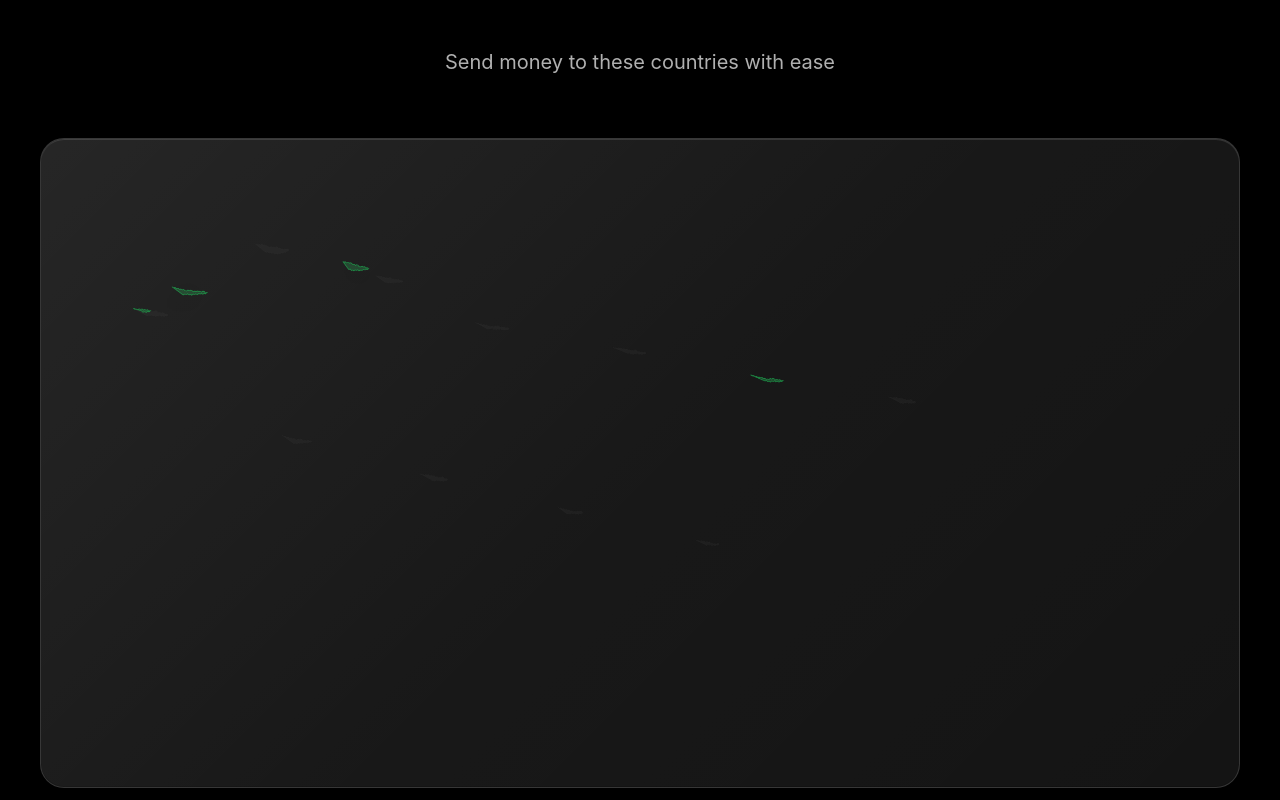
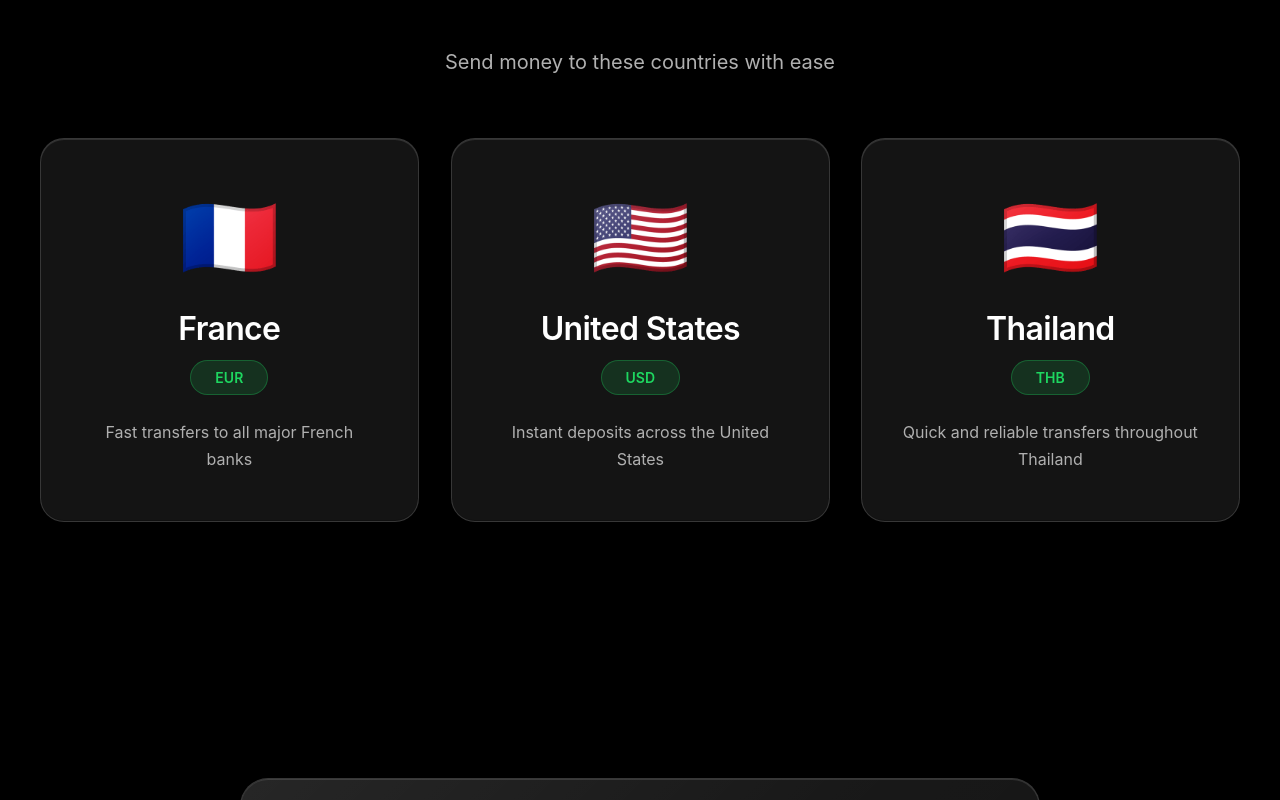
Before and after one commit to HugoChambert/COINVOY, a React (Vite) app: page / in a window 1280 px wide. Shown: the part 1820-2620 px from the top of the page. Built offline with nearby package versions, Linux system fonts and the light colour scheme; no server answers.

Commit message:
Updated Countries.css

```diff
--- a/src/components/Countries.css
+++ b/src/components/Countries.css
@@ -16,81 +16,52 @@
   margin-bottom: 4rem;
 }
 
-.world-map-container {
-  position: relative;
-  padding: 3rem;
-  border-radius: 24px;
-  overflow: hidden;
-  min-height: 500px;
-  display: flex;
-  align-items: center;
-  justify-content: center;
-  will-change: transform;
+.countries-grid {
+  display: grid;
+  grid-template-columns: repeat(auto-fit, minmax(320px, 1fr));
+  gap: 2rem;
 }
 
-.world-map {
-  width: 100%;
-  height: auto;
-  max-height: 600px;
-  filter: drop-shadow(0 4px 20px rgba(0, 0, 0, 0.1));
+.country-card {
+  padding: 3rem 2.5rem;
+  border-radius: 24px;
+  text-align: center;
+  transition: all 0.5s cubic-bezier(0.16, 1, 0.3, 1);
+  will-change: transform;
+  position: relative;
+  overflow: hidden;
 }
 
-.world-base {
-  fill: rgba(100, 100, 100, 0.1);
-  stroke: rgba(100, 100, 100, 0.2);
-  stroke-width: 0.5;
+.country-card::before {
+  content: '';
+  position: absolute;
+  top: 0;
+  left: 0;
+  right: 0;
+  bottom: 0;
+  background: radial-gradient(
+    circle at center,
+    rgba(30, 215, 96, 0.1) 0%,
+    transparent 70%
+  );
+  opacity: 0;
+  transition: opacity 0.5s cubic-bezier(0.16, 1, 0.3, 1);
   pointer-events: none;
 }
 
-.country-path {
-  fill: rgba(30, 215, 96, 0.2);
-  stroke: rgba(30, 215, 96, 0.5);
-  stroke-width: 1.5;
-  cursor: pointer;
-  transition: all 0.4s cubic-bezier(0.16, 1, 0.3, 1);
-  will-change: transform, filter;
+.country-card.active::before {
+  opacity: 1;
 }
 
-.country-path:hover {
-  fill: rgba(30, 215, 96, 0.5);
-  stroke: rgba(30, 215, 96, 1);
-  stroke-width: 2.5;
-  filter: drop-shadow(0 0 20px rgba(30, 215, 96, 0.9))
-          drop-shadow(0 0 40px rgba(30, 215, 96, 0.6))
-          drop-shadow(0 0 60px rgba(30, 215, 96, 0.3));
-  transform: scale(1.05);
-  transform-origin: center;
+.country-card:hover {
+  transform: translateY(-8px) scale(1.02);
+  box-shadow: 0 20px 60px rgba(0, 0, 0, 0.4);
+  border-color: rgba(255, 255, 255, 0.25);
 }
 
-.country-info {
-  position: absolute;
-  top: 50%;
-  right: 3rem;
-  transform: translateY(-50%) scale(0.95);
-  background: rgba(255, 255, 255, 0.05);
-  backdrop-filter: blur(20px);
-  padding: 2rem;
-  border-radius: 20px;
-  border: 1px solid rgba(255, 255, 255, 0.1);
-  min-width: 300px;
-  opacity: 0;
-  pointer-events: none;
-  transition: all 0.5s cubic-bezier(0.16, 1, 0.3, 1);
-  text-align: center;
-  box-shadow: 0 8px 32px rgba(0, 0, 0, 0.2);
-}
-
-.country-info.visible {
-  opacity: 1;
-  pointer-events: auto;
-  transform: translateY(-50%) scale(1);
-}
-
-.country-flag {
-  font-size: 4rem;
+.country-card-flag {
+  font-size: 5rem;
   margin-bottom: 1.5rem;
-  position: relative;
-  z-index: 1;
   animation: float 3s ease-in-out infinite;
 }
 
@@ -103,37 +74,35 @@
   }
 }
 
-.country-name {
-  font-size: 1.75rem;
+.country-card-name {
+  font-size: 2rem;
   font-weight: 600;
-  margin-bottom: 0.5rem;
+  margin-bottom: 0.75rem;
   letter-spacing: -0.02em;
 }
 
-.country-currency {
+.country-card-currency {
   display: inline-block;
-  padding: 0.5rem 1.25rem;
+  padding: 0.5rem 1.5rem;
   background: rgba(30, 215, 96, 0.15);
   border: 1px solid rgba(30, 215, 96, 0.3);
   border-radius: 20px;
   font-size: 0.875rem;
   font-weight: 600;
   margin-bottom: 1.5rem;
-  position: relative;
-  z-index: 1;
   color: rgba(30, 215, 96, 1);
   transition: all 0.3s cubic-bezier(0.16, 1, 0.3, 1);
 }
 
-.country-currency:hover {
+.country-card:hover .country-card-currency {
   background: rgba(30, 215, 96, 0.25);
   border-color: rgba(30, 215, 96, 0.5);
   box-shadow: 0 0 20px rgba(30, 215, 96, 0.3);
 }
 
-.country-description {
+.country-card-description {
   font-size: 1rem;
-  line-height: 1.6;
+  line-height: 1.7;
   color: #b0b0b0;
 }
 
@@ -153,40 +122,35 @@
     margin-bottom: 2.5rem;
   }
 
-  .world-map-container {
-    padding: 2rem 1rem;
-    min-height: 400px;
-    flex-direction: column;
+  .countries-grid {
+    grid-template-columns: 1fr;
+    gap: 1.5rem;
   }
 
-  .country-info {
-    position: static;
-    transform: none;
-    margin-top: 2rem;
-    min-width: auto;
-    width: 100%;
+  .country-card {
+    padding: 2.5rem 2rem;
   }
 
-  .country-info.visible {
-    transform: scale(1);
+  .country-card:hover {
+    transform: translateY(-4px) scale(1.01);
   }
 
-  .country-flag {
-    font-size: 3rem;
+  .country-card-flag {
+    font-size: 4rem;
     margin-bottom: 1rem;
   }
 
-  .country-name {
-    font-size: 1.5rem;
+  .country-card-name {
+    font-size: 1.6rem;
   }
 
-  .country-currency {
+  .country-card-currency {
     font-size: 0.8rem;
-    padding: 0.35rem 0.875rem;
+    padding: 0.4rem 1.2rem;
   }
 
-  .country-description {
+  .country-card-description {
     font-size: 0.95rem;
-    line-height: 1.5;
+    line-height: 1.6;
   }
 }
--- a/src/components/Countries.tsx
+++ b/src/components/Countries.tsx
@@ -1,11 +1,10 @@
-import { useState, useRef } from 'react'
+import { useState } from 'react'
 import { useLanguage } from '../contexts/LanguageContext'
 import './Countries.css'
 
 function Countries() {
   const { t } = useLanguage()
   const [hoveredCountry, setHoveredCountry] = useState<string | null>(null)
-  const cardRef = useRef<HTMLDivElement>(null)
 
   const countries = [
     {
@@ -31,8 +30,6 @@ function Countries() {
     },
   ]
 
-  const currentCountry = countries.find(c => c.id === hoveredCountry)
-
   return (
     <section id="countries" className="countries">
       <div className="countries-container">
@@ -40,66 +37,20 @@ function Countries() {
         <p className="countries-subtitle">
           {t('countries.subtitle')}
         </p>
-        <div
-          className="world-map-container glass-card"
-          ref={cardRef}
-          style={{
-            transform: hoveredCountry ? 'scale(1.01)' : 'scale(1)',
-            transition: 'transform 0.6s cubic-bezier(0.16, 1, 0.3, 1)'
-          }}
-        >
-          <svg viewBox="0 0 2000 1001" className="world-map" xmlns="http://www.w3.org/2000/svg">
-            <g className="world-base">
-              <path d="M300.8 102.5l2.3 1.5 1.8-0.6 2.1 1.3 1.5-0.8 2.8 0.9 1.9-1.2 3.4 1.6 2.1-0.5 1.8 1.9 2.9-0.3 1.5 2.1 3.1 0.8 2.6-1.4 1.9 1.6 2.3-0.9 3.1 1.1 1.8-1.5 2.6 0.7 1.4 2.3 3.2-0.4 2.1 1.8 1.5-0.6 2.9 1.4 1.8-1.1 2.4 0.9 3.6-0.8 2.1 1.6-1.9 2.3-2.8 0.5-1.6 2.1-3.2-0.6-2.1 1.9-2.9-0.8-1.5 1.7-3.4-0.4-2.3 1.5-1.8-1.3-3.1 0.7-2.6-1.6-1.9 0.9-2.8-1.4-3.2 0.6-1.8-2.1-2.5 0.8-3.1-1.2z"/>
-              <path d="M460.7 135.2l1.9 1.1 2.6-0.4 1.8 1.7 3.1-0.9 2.3 1.5 1.6-0.8 2.8 1.2 1.5 2.4 3.4-0.5 2.1 1.9 1.8-1.3 2.9 0.8 1.4 2.6 3.6 0.4 2.1-1.5 1.9 1.8 2.8-0.6 1.5 2.1 3.2-0.3 2.4 1.6-2.1 1.9-1.8-0.7-2.6 1.4-3.1-1.1-1.9 1.7-2.8-0.5-3.4 1.3-2.1-1.8-1.6 0.9-3.2-0.7-2.3 1.6-1.8-1.4-2.9 0.8-1.5-2.3-3.1 0.5z"/>
-              <path d="M150.3 180.8l3.2 2.1 2.8-0.6 2.1 1.9 3.6-0.4 2.3 2.4 1.9-1.1 3.1 1.5 2.6-0.8 1.8 2.3 3.4 0.6 2.1-1.7 2.9 1.3 1.5-0.9 3.6 0.8 2.1 2.1 1.8-1.5 2.9 0.9 3.1-1.2 2.4 1.7 1.6-0.8 3.2 1.4 2.1-1.9 2.8 0.7 1.5 2.6 3.1-0.5-2.6 2.1-1.9-0.8-3.1 1.6-2.3-1.4-1.8 1.1-3.4-0.7-2.1 1.8-2.9-1.3-1.6 0.9-3.6-0.6-2.3 2.1-1.8-1.5-3.1 0.8-2.6-1.9-1.9 1.3-2.8-0.9-3.2 1.5z"/>
-              <path d="M80.5 220.3l2.9 1.8 2.3-0.9 3.1 1.4 1.8-1.6 2.6 0.8 3.4-0.5 2.1 2.3 1.9-1.2 3.2 1.1 2.6-0.7 1.8 2.1 3.1-0.4 2.4 1.7 1.5-0.9 3.6 0.6 2.1-1.8 2.9 1.3 1.6 2.6 3.4-0.8 2.1 1.9 1.8-1.4 3.2 0.9 2.3 2.4 3.1-0.6 2.6 1.8-2.3 2.1-3.1-0.7-1.9 1.7-2.8-1.3-3.4 0.9-2.1-2.1-1.8 1.5-3.2-0.8-2.6 1.9-1.9-1.6-3.1 0.7-2.3-2.3-1.8 1.3-2.9-0.9-3.4 1.6z"/>
-              <path d="M520.4 160.9l2.8 1.6 1.9-1.1 3.1 0.9 2.6-0.6 1.8 2.1 3.4-0.3 2.3 1.8 1.5-0.9 3.2 1.4 2.1-1.7 2.9 0.8 1.6 2.4 3.6-0.5 2.1 1.9 1.8-1.3 3.1 1.1 2.4-0.8 1.9 2.3 3.2-0.4 2.6 1.7-2.1 1.8-2.9-0.6-1.8 1.5-3.1-1.2-2.3 0.9-3.4-0.7-2.1 1.9-1.6-1.4-2.8 0.8-3.2-1.1-2.3 1.6-1.9-1.8-3.1 0.5-2.6-2.1z"/>
-              <path d="M700.8 245.3l3.1 2.3 2.6-0.8 2.1 1.9 3.4-0.4 2.3 2.1 1.8-1.2 3.2 1.5 2.6-0.7 1.9 2.4 3.1-0.5 2.4 1.8 1.5-0.9 3.6 0.7 2.1-1.7 2.9 1.4 1.6-1.5 3.4 0.9 2.1 2.3 1.8-1.3 3.2 1.1 2.3-0.8 2.9 1.9 3.1-0.6 2.6 2.1-2.3 1.8-3.1-0.7-1.9 1.6-2.8-1.4-3.4 0.8-2.1-2.1-1.8 1.4-3.2-0.9-2.6 1.8-1.9-1.7-3.1 0.6-2.3-2.4-1.8 1.3-2.9-0.8-3.4 1.5z"/>
-              <path d="M950.5 290.7l2.9 1.9 2.3-0.8 3.1 1.5 1.8-1.6 2.6 0.9 3.4-0.5 2.1 2.3 1.9-1.2 3.2 1.2 2.6-0.7 1.8 2.1 3.1-0.4 2.4 1.8 1.5-0.9 3.6 0.7 2.1-1.8 2.9 1.4 1.6 2.6 3.4-0.8 2.1 2.1 1.8-1.4 3.2 1.1 2.3-0.8 3.1 1.9-2.6 2.1-3.1-0.8-1.9 1.7-2.8-1.3-3.4 0.9-2.1-2.2-1.8 1.5-3.2-0.8-2.6 1.9-1.9-1.6-3.1 0.7-2.3-2.4-1.8 1.3-2.9-0.9z"/>
-              <path d="M1200.6 340.8l3.1 2.1 2.6-0.7 2.1 1.9 3.4-0.4 2.3 2.3 1.8-1.2 3.2 1.4 2.6-0.7 1.9 2.3 3.1-0.5 2.4 1.9 1.5-0.9 3.6 0.8 2.1-1.7 2.9 1.4 1.6-1.5 3.4 1.1 2.1 2.1 1.8-1.3 3.2 1.2 2.3-0.8 2.9 2.1 3.1-0.6-2.3 2.1-3.1-0.8-1.9 1.7-2.8-1.4-3.4 0.9-2.1-2.1-1.8 1.5-3.2-0.9-2.6 1.9-1.9-1.6-3.1 0.7-2.3-2.4-1.8 1.3-2.9-0.9z"/>
-              <path d="M1450.4 380.5l2.8 1.7 2.3-0.9 3.1 1.6 1.8-1.5 2.6 0.9 3.4-0.5 2.1 2.3 1.9-1.2 3.2 1.3 2.6-0.7 1.8 2.1 3.1-0.4 2.4 1.9 1.5-0.9 3.6 0.8 2.1-1.8 2.9 1.5 1.6 2.6 3.4-0.8 2.1 2.1-2.6 1.9-3.1-0.7-1.9 1.7-2.8-1.4-3.4 0.9-2.1-2.1-1.8 1.5-3.2-0.9-2.6 1.9-1.9-1.6-3.1 0.7-2.3-2.4z"/>
-              <path d="M350.5 450.6l3.2 2.4 2.8-0.8 2.1 2.1 3.6-0.5 2.3 2.6 1.9-1.3 3.1 1.7 2.6-0.9 1.8 2.4 3.4 0.7 2.1-1.9 2.9 1.5 1.5-1.1 3.6 1.1 2.1 2.3 1.8-1.6 2.9 1.1 3.1-1.4 2.4 1.9 1.6-0.9 3.2 1.6-2.6 2.3-1.9-0.9-3.1 1.8-2.3-1.6-1.8 1.3-3.4-0.9-2.1 2.1-2.9-1.5-1.6 1.1-3.6-0.8-2.3 2.3-1.8-1.7-3.1 1.1-2.6-2.1z"/>
-              <path d="M600.7 520.4l2.9 2.1 2.3-1.1 3.1 1.8 1.8-1.7 2.6 1.1 3.4-0.6 2.1 2.4 1.9-1.3 3.2 1.5 2.6-0.8 1.8 2.3 3.1-0.5 2.4 2.1 1.5-1.1 3.6 0.9 2.1-1.9 2.9 1.6 1.6 2.8 3.4-0.9 2.1 2.3-2.6 2.1-3.1-0.9-1.9 1.9-2.8-1.5-3.4 1.1-2.1-2.3-1.8 1.6-3.2-1.1-2.6 2.1-1.9-1.8-3.1 0.9-2.3-2.6z"/>
-              <path d="M850.6 580.8l3.1 2.3 2.6-0.9 2.1 2.1 3.4-0.5 2.3 2.4 1.8-1.3 3.2 1.6 2.6-0.8 1.9 2.4 3.1-0.6 2.4 2.1 1.5-1.1 3.6 1.1 2.1-1.9 2.9 1.7 1.6-1.6 3.4 1.3 2.1 2.4-2.6 2.1-3.1-0.9-1.9 1.9-2.8-1.6-3.4 1.1-2.1-2.4-1.8 1.7-3.2-1.1-2.6 2.1-1.9-1.9-3.1 0.9z"/>
-              <path d="M1100.8 640.5l2.8 1.9 2.3-1.1 3.1 1.9 1.8-1.8 2.6 1.3 3.4-0.7 2.1 2.6 1.9-1.4 3.2 1.7 2.6-0.9 1.8 2.5 3.1-0.6 2.4 2.3 1.5-1.2 3.6 1.3 2.1-2.1 2.9 1.9-2.6 2.3-3.1-1.1-1.9 2.1-2.8-1.7-3.4 1.3-2.1-2.6-1.8 1.8-3.2-1.3-2.6 2.3-1.9-2.1z"/>
-            </g>
-
-            <path
-              className="country-path"
-              d="M460.7 135.2l1.9 1.1 2.6-0.4 1.8 1.7 3.1-0.9 2.3 1.5 1.6-0.8 2.8 1.2 1.5 2.4 3.4-0.5 2.1 1.9 1.8-1.3 2.9 0.8 1.4 2.6 3.6 0.4 2.1-1.5 1.9 1.8 2.8-0.6 1.5 2.1 3.2-0.3 2.4 1.6-2.1 1.9-1.8-0.7-2.6 1.4-3.1-1.1-1.9 1.7-2.8-0.5-3.4 1.3-2.1-1.8-1.6 0.9-3.2-0.7-2.3 1.6-1.8-1.4-2.9 0.8-1.5-2.3-3.1 0.5z"
-              onMouseEnter={() => setHoveredCountry('france')}
+        <div className="countries-grid">
+          {countries.map((country) => (
+            <div
+              key={country.id}
+              className={`country-card glass-card ${hoveredCountry === country.id ? 'active' : ''}`}
+              onMouseEnter={() => setHoveredCountry(country.id)}
               onMouseLeave={() => setHoveredCountry(null)}
-              data-country="france"
-            />
-
-            <path
-              className="country-path"
-              d="M150.3 180.8l3.2 2.1 2.8-0.6 2.1 1.9 3.6-0.4 2.3 2.4 1.9-1.1 3.1 1.5 2.6-0.8 1.8 2.3 3.4 0.6 2.1-1.7 2.9 1.3 1.5-0.9 3.6 0.8 2.1 2.1 1.8-1.5 2.9 0.9 3.1-1.2 2.4 1.7 1.6-0.8 3.2 1.4 2.1-1.9 2.8 0.7 1.5 2.6 3.1-0.5-2.6 2.1-1.9-0.8-3.1 1.6-2.3-1.4-1.8 1.1-3.4-0.7-2.1 1.8-2.9-1.3-1.6 0.9-3.6-0.6-2.3 2.1-1.8-1.5-3.1 0.8-2.6-1.9-1.9 1.3-2.8-0.9-3.2 1.5z M80.5 220.3l2.9 1.8 2.3-0.9 3.1 1.4 1.8-1.6 2.6 0.8 3.4-0.5 2.1 2.3 1.9-1.2 3.2 1.1 2.6-0.7 1.8 2.1 3.1-0.4-2.3 2.1-3.1-0.7-1.9 1.7-2.8-1.3-3.4 0.9-2.1-2.1z"
-              onMouseEnter={() => setHoveredCountry('usa')}
-              onMouseLeave={() => setHoveredCountry(null)}
-              data-country="usa"
-            />
-
-            <path
-              className="country-path"
-              d="M1200.6 340.8l3.1 2.1 2.6-0.7 2.1 1.9 3.4-0.4 2.3 2.3 1.8-1.2 3.2 1.4 2.6-0.7 1.9 2.3 3.1-0.5 2.4 1.9 1.5-0.9 3.6 0.8 2.1-1.7 2.9 1.4 1.6-1.5 3.4 1.1 2.1 2.1 1.8-1.3 3.2 1.2 2.3-0.8 2.9 2.1 3.1-0.6-2.3 2.1-3.1-0.8-1.9 1.7-2.8-1.4-3.4 0.9-2.1-2.1-1.8 1.5-3.2-0.9-2.6 1.9-1.9-1.6-3.1 0.7-2.3-2.4-1.8 1.3-2.9-0.9z"
-              onMouseEnter={() => setHoveredCountry('thailand')}
-              onMouseLeave={() => setHoveredCountry(null)}
-              data-country="thailand"
-            />
-          </svg>
-
-          <div className={`country-info ${currentCountry ? 'visible' : ''}`}>
-            {currentCountry && (
-              <>
-                <div className="country-flag">{currentCountry.flag}</div>
-                <h3 className="country-name">{currentCountry.name}</h3>
-                <div className="country-currency">{currentCountry.currency}</div>
-                <p className="country-description">{currentCountry.description}</p>
-              </>
-            )}
-          </div>
+            >
+              <div className="country-card-flag">{country.flag}</div>
+              <h3 className="country-card-name">{country.name}</h3>
+              <div className="country-card-currency">{country.currency}</div>
+              <p className="country-card-description">{country.description}</p>
+            </div>
+          ))}
         </div>
       </div>
     </section>
```
Also changed, not shown: src/components/MagneticCursor.css (+6 -6 lines).
